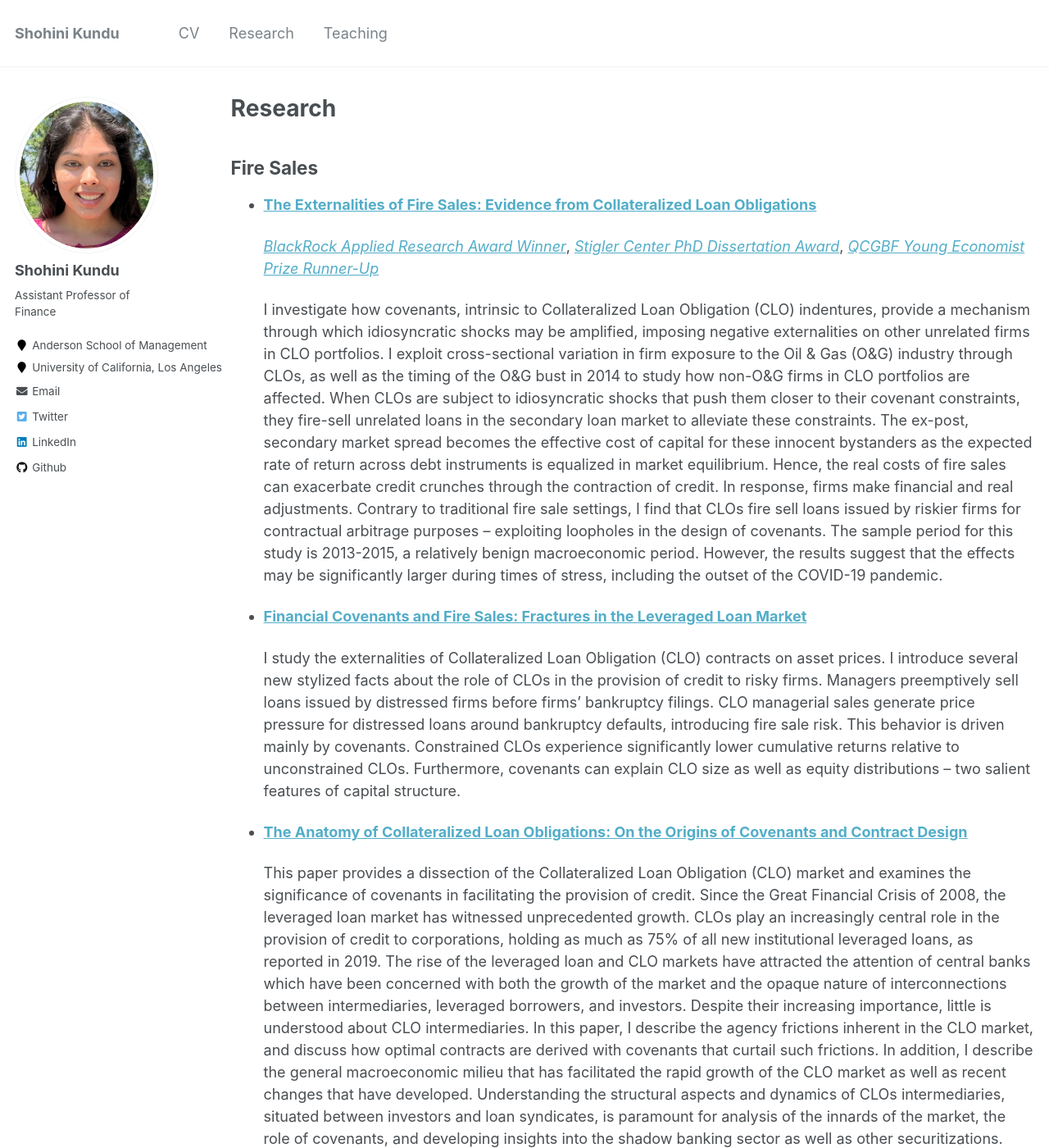
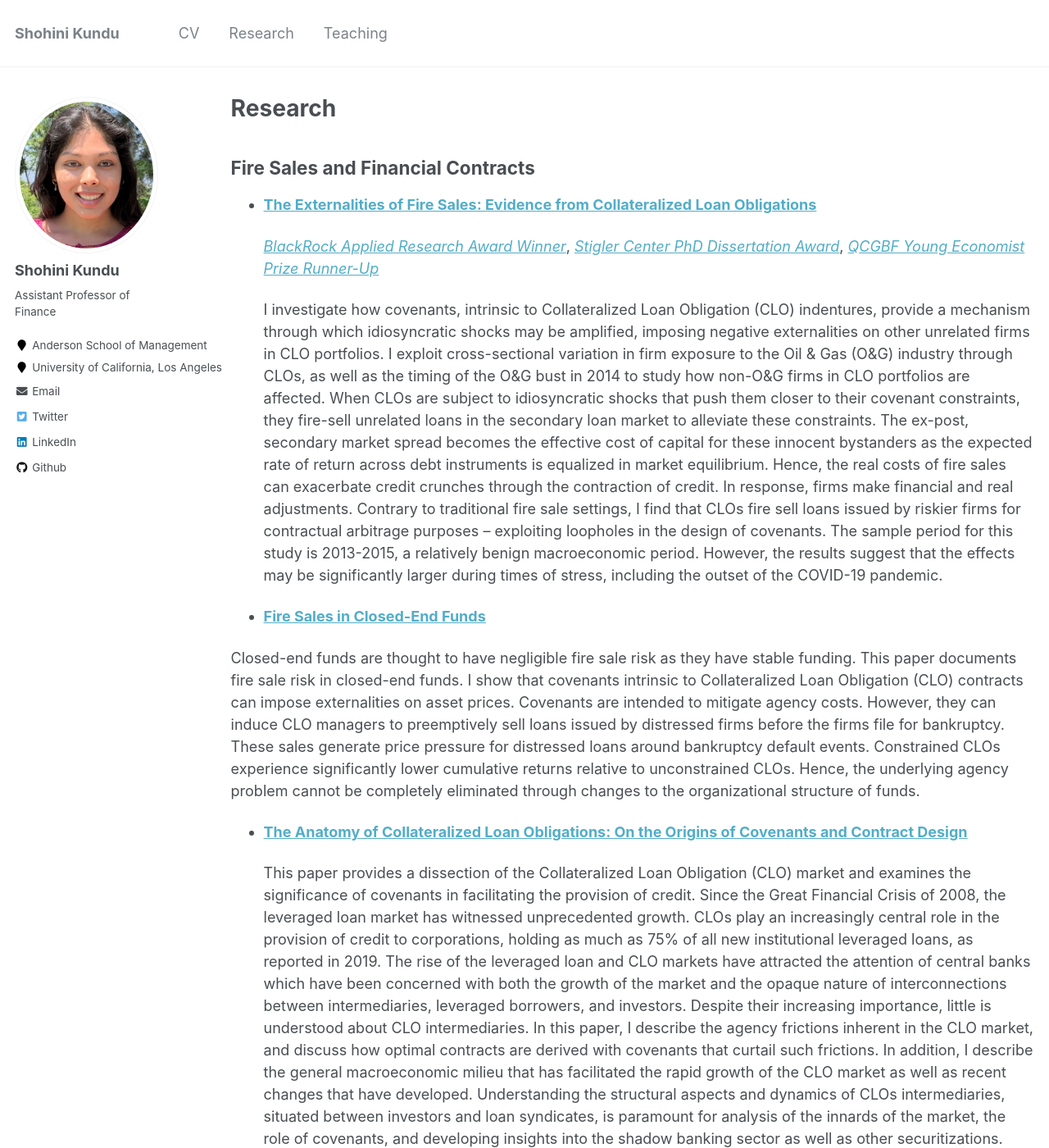
Before and after one commit to shohinikundu/shohinikundu.github.io, a Jekyll site: the page built from _pages/research.md, in a window 1280 px wide and 1400 px high. Shown: the whole window at 82% size. Built offline with Jekyll 4.4.1, drawn with Linux system fonts in a browser that asks for light colours.

Commit message:
Update research.md

```diff
--- a/_pages/research.md
+++ b/_pages/research.md
@@ -4,7 +4,7 @@ title: "Research"
 permalink: /research/
 author_profile: true
 ---
-## Fire Sales
+## Fire Sales and Financial Contracts
 
  * [**The Externalities of Fire Sales: Evidence from Collateralized Loan Obligations**](https://papers.ssrn.com/sol3/papers.cfm?abstract_id=3735645)
 
@@ -15,9 +15,9 @@ author_profile: true
    I investigate how covenants, intrinsic to Collateralized Loan Obligation (CLO) indentures, provide a mechanism through which idiosyncratic shocks may be amplified, imposing negative externalities on other unrelated firms in CLO portfolios. I exploit cross-sectional variation in firm exposure to the Oil &amp; Gas (O&amp;G) industry through CLOs, as well as the timing of the O&amp;G bust in 2014 to study how non-O&amp;G firms in CLO portfolios are affected. When CLOs are subject to idiosyncratic shocks that push them closer to their covenant constraints, they fire-sell unrelated loans in the secondary loan market to alleviate these constraints. The ex-post, secondary market spread becomes the effective cost of capital for these innocent bystanders as the expected rate of return across debt instruments is equalized in market equilibrium. Hence, the real costs of fire sales can exacerbate credit crunches through the contraction of credit. In response, firms make financial and real adjustments. Contrary to traditional fire sale settings, I find that CLOs fire sell loans issued by riskier firms for contractual arbitrage purposes -- exploiting loopholes in the design of covenants. The sample period for this study is 2013-2015, a relatively benign macroeconomic period. However, the results suggest that the effects may be significantly larger during times of stress, including the outset of the COVID-19 pandemic.
 
 
- * [**Financial Covenants and Fire Sales: Fractures in the Leveraged Loan Market**](https://papers.ssrn.com/sol3/papers.cfm?abstract_id=3595416)
+ * [**Fire Sales in Closed-End Funds**](https://papers.ssrn.com/sol3/papers.cfm?abstract_id=3595416)
 
-   I study the externalities of Collateralized Loan Obligation (CLO) contracts on asset prices. I introduce several new stylized facts about the role of CLOs in the provision of credit to risky firms. Managers preemptively sell loans issued by distressed firms before firms' bankruptcy filings. CLO managerial sales generate price pressure for distressed loans around bankruptcy defaults, introducing fire sale risk. This behavior is driven mainly by covenants. Constrained CLOs experience significantly lower cumulative returns relative to unconstrained CLOs. Furthermore, covenants can explain CLO size as well as equity distributions -- two salient features of capital structure.
+  Closed-end funds are thought to have negligible fire sale risk as they have stable funding. This paper documents fire sale risk in closed-end funds. I show that covenants intrinsic to Collateralized Loan Obligation (CLO) contracts can impose externalities on asset prices. Covenants are intended to mitigate agency costs. However, they can induce CLO managers to preemptively sell loans issued by distressed firms before the firms file for bankruptcy. These sales generate price pressure for distressed loans around bankruptcy default events. Constrained CLOs experience significantly lower cumulative returns relative to unconstrained CLOs. Hence, the underlying agency problem cannot be completely eliminated through changes to the organizational structure of funds.
 
 
  * [**The Anatomy of Collateralized Loan Obligations: On the Origins of Covenants and Contract Design**](https://papers.ssrn.com/sol3/papers.cfm?abstract_id=3740092)
```
